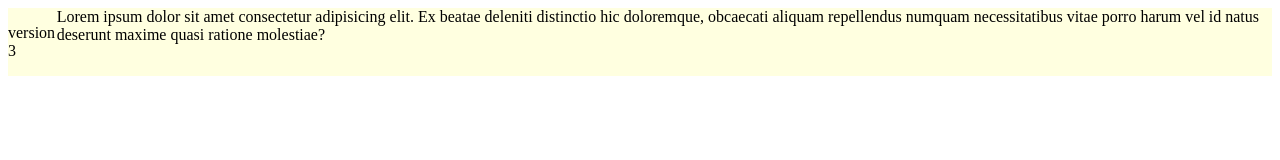
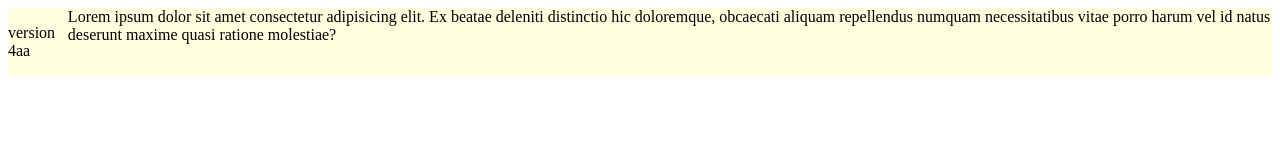
Before and after one commit to bturganboeva/bturganboeva.github.io, a plain HTML site: page index.html in a window 1280 px wide. Drawn offline with Linux system fonts and the light colour scheme.

Commit message:
baktygul

```diff
--- a/index.html
+++ b/index.html
@@ -12,7 +12,7 @@
 <body>
     <section class="container">
         <div class="row" text>
-            <p>version 3</p>
+            <p>version 4aa</p>
 
             <article class="two columns">Lorem ipsum dolor sit amet consectetur adipisicing elit. Ex beatae deleniti
                 distinctio hic doloremque, obcaecati aliquam repellendus numquam necessitatibus vitae porro harum vel id
```
